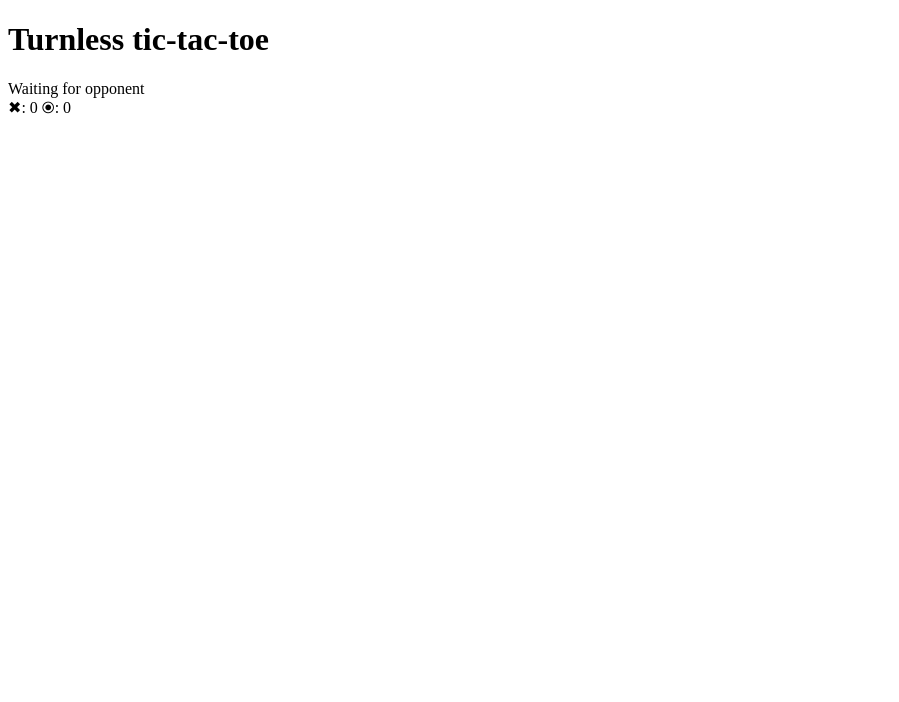
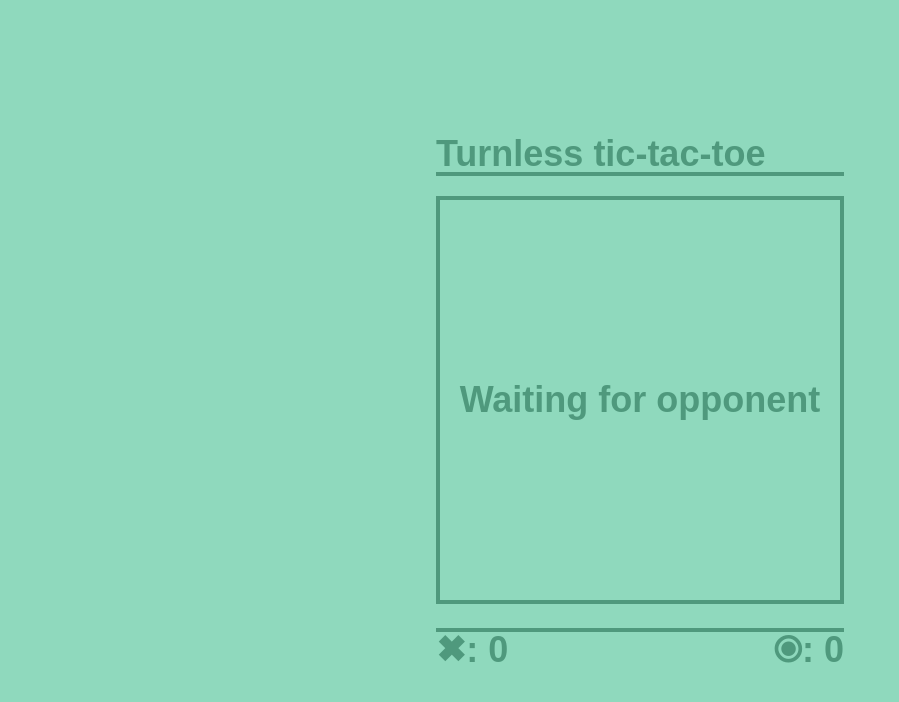
Before and after one commit to rileyjshaw/tic-attack-toe, a website: page static/index.html in a window 1280 px wide. Shown: the whole page, without its empty margins (0-899 px from the left). Drawn offline with nearby package versions, Linux system fonts and the light colour scheme; files that its build step writes are made by us from their sources.

Commit message:
Re-link main.css

```diff
--- a/static/index.html
+++ b/static/index.html
@@ -3,6 +3,7 @@
 <head>
   <meta charset="UTF-8">
   <title>Tic Attack Toe!</title>
+  <link rel="stylesheet" href="main.css">
   <link rel="shortcut icon" href="./favicon.ico">
   <link rel="apple-touch-icon" sizes="57x57" href="./apple-touch-icon-57x57.png">
   <link rel="apple-touch-icon" sizes="114x114" href="./apple-touch-icon-114x114.png">
--- a/stylesheets/main.sass
+++ b/stylesheets/main.sass
@@ -6,38 +6,38 @@ body
   color: $cfg
   background: $cbg
 
-h1, canvas, #scores, #messageContainer
+h1, #messageContainer, canvas, #scores
   position: absolute
   top: 50%
   left: 50%
   margin-left: -204px
   border: solid $cfg 0px
 
-h1, #scores, #messageContainer
+h1, #messageContainer, #scores
   width: 408px
   font: bold 36px sans-serif
   line-height: 36px
+
+h1
+  margin-top: -264px
+  border-bottom-width: 4px
 
 #scores
   margin-top: 228px
   border-top-width: 4px
 
-h1
-  margin-top: -264px
-  border-bottom-width: 4px
-
-canvas, #messageContainer
+#messageContainer, canvas
   margin-top: -204px
   border-width: 4px
-
-canvas
-  display: none
 
 #messageContainer
   height: 400px
   line-height: 400px
   width: 400px
   text-align: center
+
+canvas
+  display: none
 
 .noMessage
   display: none
```
